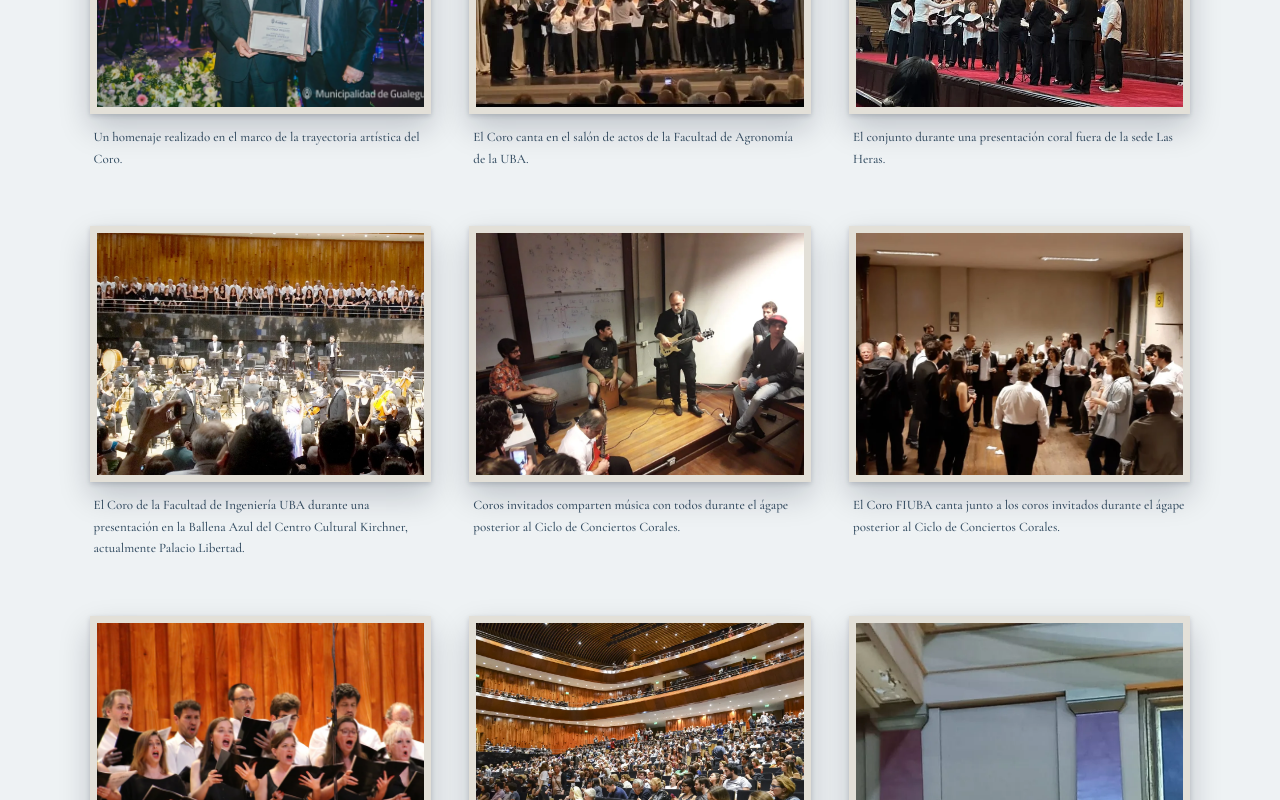
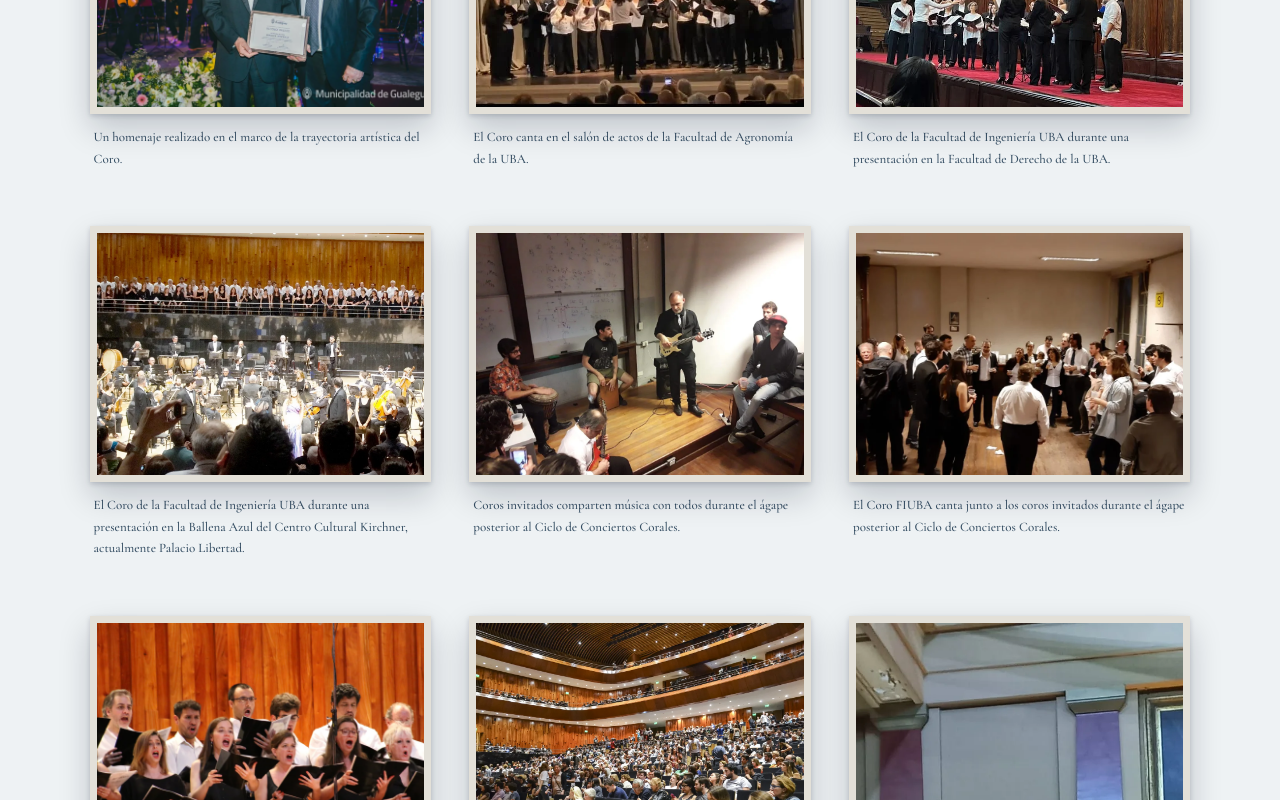
Before and after one commit to darobits/coro-fiuba-app-web, a Next.js app: page /archivo in a window 1280 px wide. Shown: the part 7100-7900 px from the top of the page. Built offline with nearby package versions, Linux system fonts and the light colour scheme.

Commit message:
Corrige referencias historicas del archivo

```diff
--- a/app/archivo/ArchiveContent.tsx
+++ b/app/archivo/ArchiveContent.tsx
@@ -78,7 +78,7 @@ const generations: Media[] = [
 const otherStages: Media[] = [
   concertPhoto(1, "Entrega de un reconocimiento", "Un homenaje realizado en el marco de la trayectoria artística del Coro."),
   concertPhoto(2, "Presentación en Agronomía", "El Coro canta en el salón de actos de la Facultad de Agronomía de la UBA."),
-  concertPhoto(3, "Concierto en un espacio histórico", "El conjunto durante una presentación coral fuera de la sede Las Heras."),
+  concertPhoto(3, "Presentación en la Facultad de Derecho", "El Coro de la Facultad de Ingeniería UBA durante una presentación en la Facultad de Derecho de la UBA."),
   concertPhoto(7, "El Coro FIUBA en la Ballena Azul", "El Coro de la Facultad de Ingeniería UBA durante una presentación en la Ballena Azul del Centro Cultural Kirchner, actualmente Palacio Libertad."),
   concertPhoto(13, "Música compartida en el ágape", "Coros invitados comparten música con todos durante el ágape posterior al Ciclo de Conciertos Corales."),
   concertPhoto(15, "Canto compartido en el ágape", "El Coro FIUBA canta junto a los coros invitados durante el ágape posterior al Ciclo de Conciertos Corales."),
@@ -97,16 +97,16 @@ const otherStages: Media[] = [
 
 const choirLife = [
   concertPhoto(4, "Una generación reunida", "Coreutas, dirección e invitados posan juntos después de una actividad coral."),
-  concertPhoto(5, "Retrato del conjunto", "Una formación del Coro reunida en uno de los salones de la Facultad."),
+  concertPhoto(5, "Antes de salir a escena", "Una formación del Coro reunida en el vestuario antes de una presentación."),
   concertPhoto(11, "Un abrazo en el concierto de despedida", "Carolina Abbamonte y Marcelo Ortiz Rocca se abrazan durante el concierto de despedida realizado en 2023."),
-  concertPhoto(12, "Un recuerdo compartido", "Integrantes del Coro posan juntas para una fotografía después de una actividad.", "center center"),
+  concertPhoto(12, "Dirección y subdirección en un acto", "Carolina Abbamonte, Marcelo Ortiz Rocca y Lurdes Sabeckis durante un acto.", "center center"),
   concertPhoto(18, "El Coro después de cantar", "Una fotografía grupal que reúne a coreutas de una de las generaciones del conjunto."),
-  concertPhoto(20, "Encuentro sobre el escenario", "Coreutas e invitados reunidos al finalizar una presentación."),
-  concertPhoto(23, "Una gran familia coral", "Distintas agrupaciones y generaciones reunidas para una fotografía colectiva."),
+  concertPhoto(20, "El Coro sobre el escenario", "Integrantes del Coro reunidos al finalizar una presentación."),
+  concertPhoto(23, "Encuentro coral en Exactas", "El Coro FIUBA junto a otros coros invitados durante un encuentro coral en la Facultad de Ciencias Exactas y Naturales de la UBA."),
   concertPhoto(25, "Palabras después del concierto", "Un intercambio entre integrantes al finalizar una presentación coral."),
   concertPhoto(26, "Una charla distendida", "Coreutas comparten un momento espontáneo fuera del escenario."),
   concertPhoto(27, "El conjunto reunido", "Una generación del Coro posa junto a la dirección y personas invitadas."),
-  concertPhoto(28, "Retrato en la Facultad", "El Coro de la Facultad de Ingeniería UBA reunido en el hall."),
+  concertPhoto(28, "El Coro en Santa Rosa de Lima", "El Coro de la Facultad de Ingeniería UBA durante una presentación en la Basílica Santa Rosa de Lima."),
   concertPhoto(34, "Celebración después de cantar", "Coreutas reunidos al cierre de una presentación."),
   concertPhoto(35, "La alegría del encuentro", "Una fotografía grupal después de compartir música."),
   concertPhoto(44, "Coros reunidos", "Integrantes de distintas agrupaciones posan juntos al finalizar un encuentro coral."),
```
